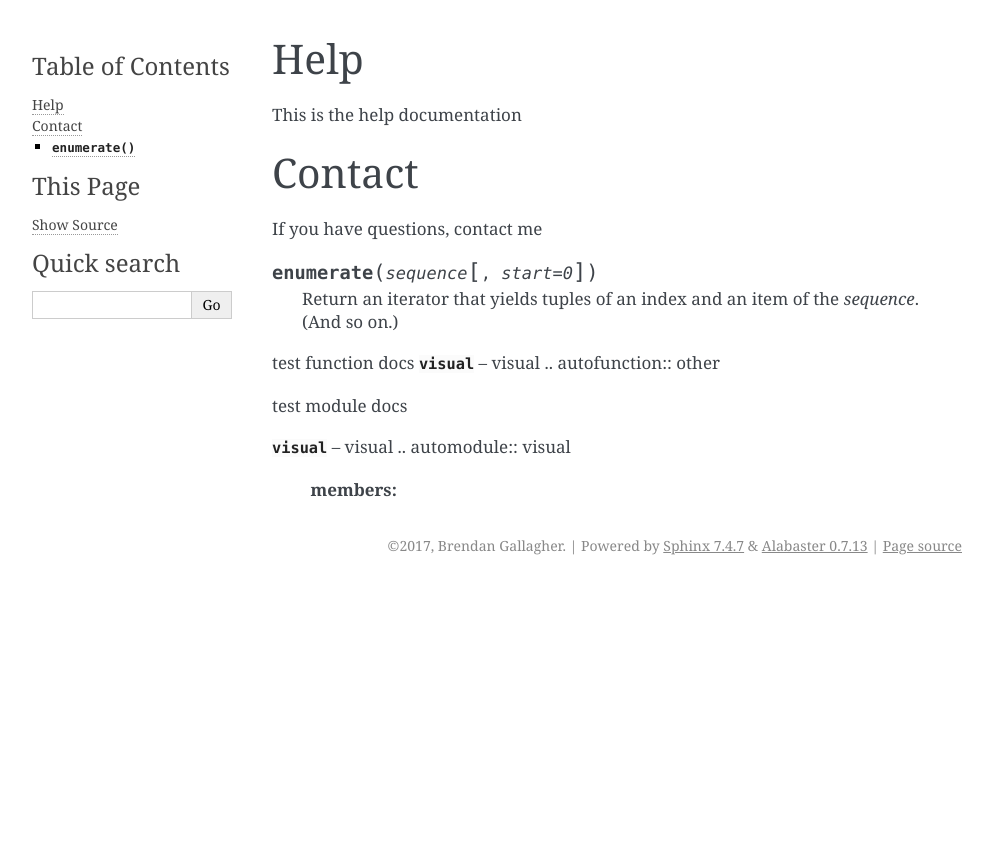
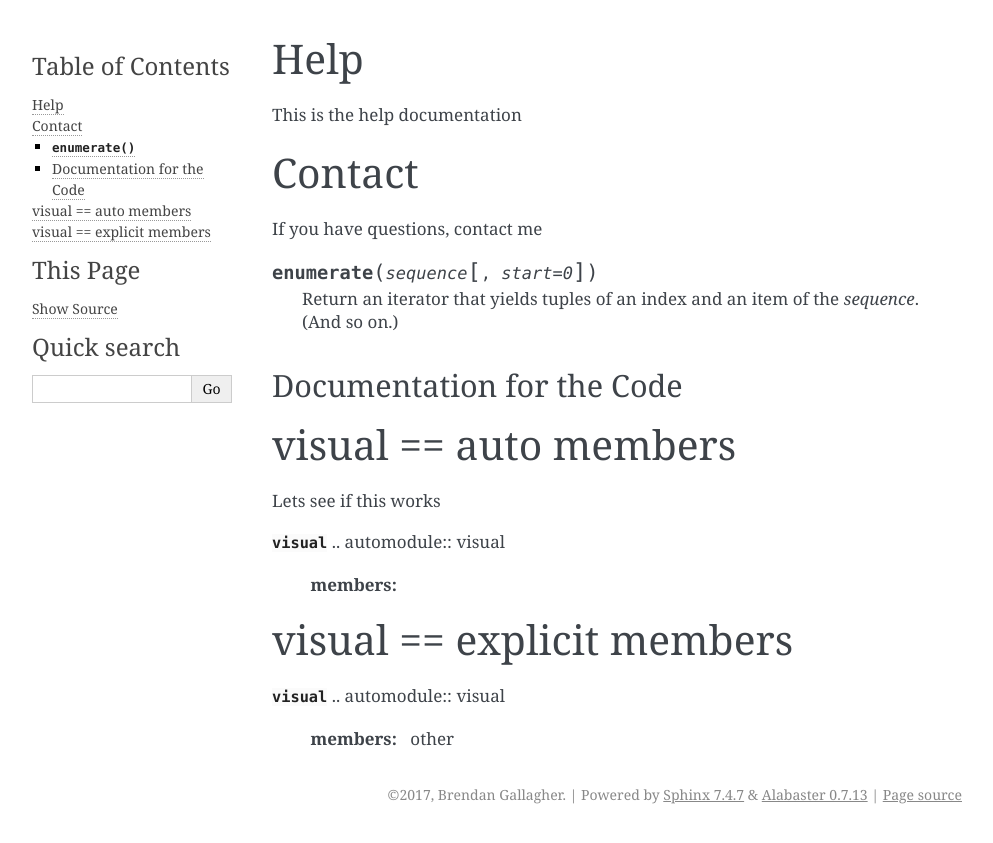
Before and after one commit to bgallag6/SolarProject, a Sphinx documentation site: the page built from docs/source/help.rst, in a window 1280 px wide. Shown: the top 843 px of the page, without its empty margins (148-1141 px from the left). Built offline with Sphinx 7.4.7, drawn with Linux system fonts in a browser that asks for light colours.

Commit message:
revised python documentation to follow rst

```diff
--- a/docs/source/help.rst
+++ b/docs/source/help.rst
@@ -15,13 +15,22 @@ If you have questions, contact me
    Return an iterator that yields tuples of an index and an item of the
    *sequence*. (And so on.)
 
-test function docs
-:mod:`visual` -- visual
-.. autofunction:: other
 
+Documentation for the Code
+**************************
 
-test module docs
+visual == auto members
+======================
 
-:mod:`visual` -- visual
+Lets see if this works
+
+:mod:`visual`
 .. automodule:: visual
    :members:
+
+visual == explicit members
+======================
+
+:mod:`visual`
+.. automodule:: visual
+   :members: other
--- a/docs/source/py_modules/visual.py
+++ b/docs/source/py_modules/visual.py
@@ -79,16 +79,15 @@ def visual(dataset, date, wavelength, path_name):
 
 
 def other(who, what, when):
-    """
-    Just a test example
+    """Just a test example.
 
-    who :
+    who:
         Path of file containing visual image data. (String)
 
-    what :
+    what:
         Date of dataset in 'YYYYMMDD' format. (String)
 
-    when :
+    when:
         Wavelength of dataset. (Integer)
 
     Example:
```
